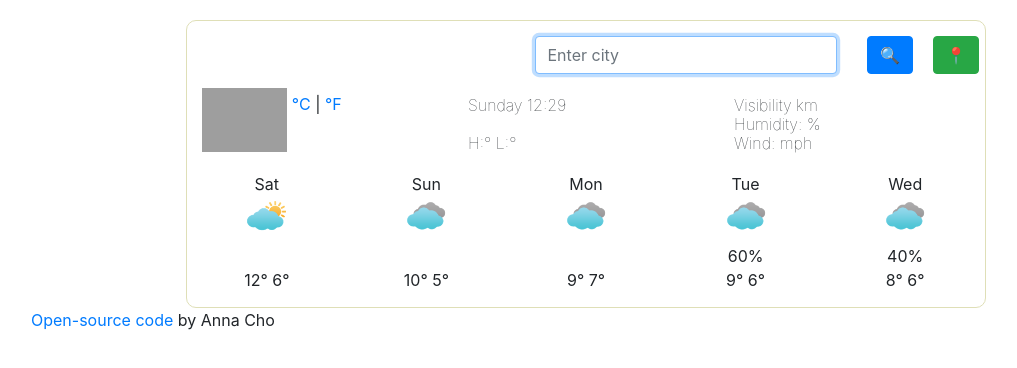
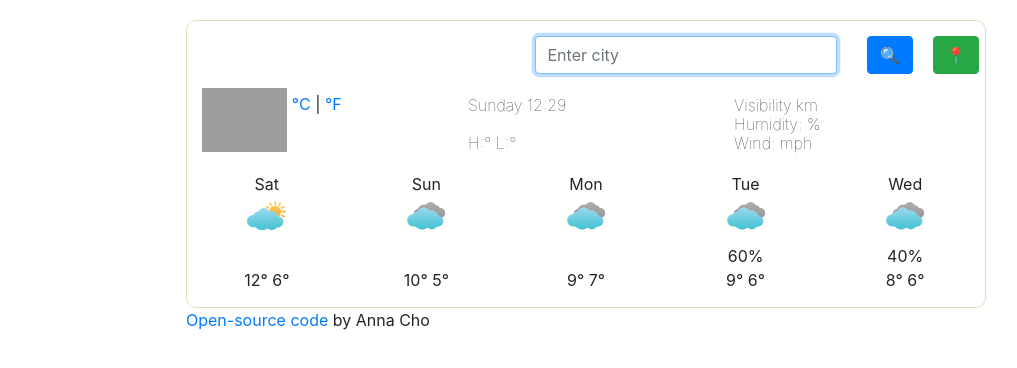
Before and after one commit to annacho10/Weather, a plain HTML site: page index.html in a window 1280 px wide. Shown: the whole page, without its empty margins (54-1071 px from the left). Drawn offline with nearby package versions, Linux system fonts and the light colour scheme; no server answers; grey boxes are pictures that could not be loaded.

Commit message:
Updated GitHub Link style

```diff
--- a/index.html
+++ b/index.html
@@ -113,7 +113,7 @@
           </div>
         </div>
       </div>
-      <p>
+      <p class="openSource">
         <a href="https://github.com/annacho10/weather" target="_blank"
           >Open-source code</a
         >
--- a/src/style.css
+++ b/src/style.css
@@ -53,3 +53,8 @@ li {
 .daily img {
   height: 48px;
 }
+
+.openSource {
+  margin: 0px auto;
+  max-width: 800px;
+}
```
